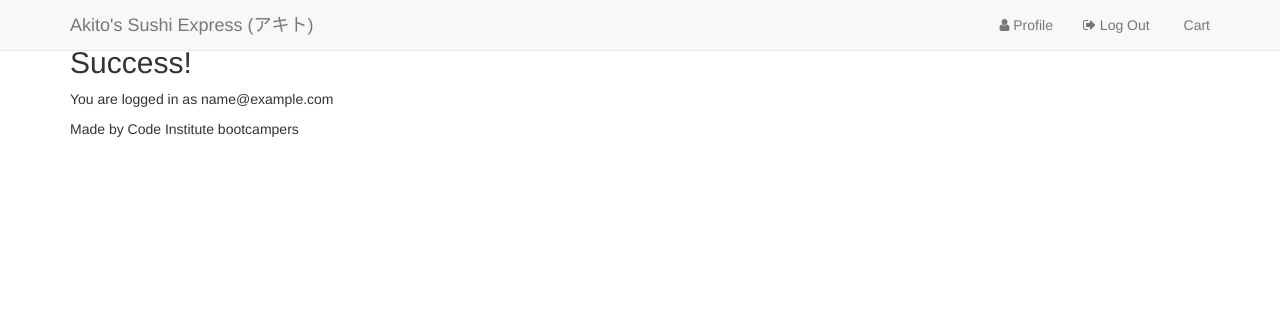
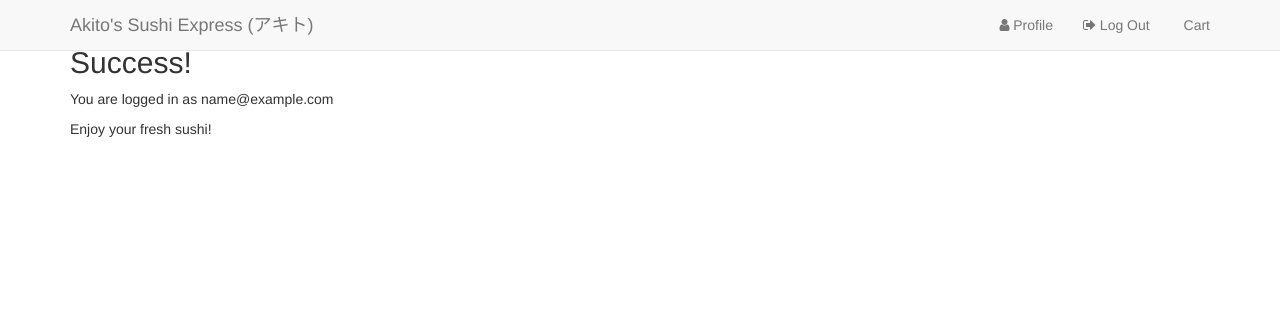
Before and after one commit to nikl881/food-delivery-app, a Django app: page /accounts/profile/ in a window 1280 px wide. Shown: the top 311 px of the page. Run offline with Django 3.2, Linux system fonts and the light colour scheme; the visitor is signed in with stand-in values (Sample User, id 1); some libraries are stand-ins or nearby versions.

```diff
--- a/fooddelivery/settings.py
+++ b/fooddelivery/settings.py
@@ -1,3 +1,4 @@
+import env
 import os
 import dj_database_url
 
--- a/templates/base.html
+++ b/templates/base.html
@@ -68,7 +68,7 @@
     </div>
     <footer>
         <div class="container">
-            <p>Made by Code Institute bootcampers</p>
+            <p>Enjoy your fresh sushi!</p>
         </div>
     </footer>
 </body>
```
